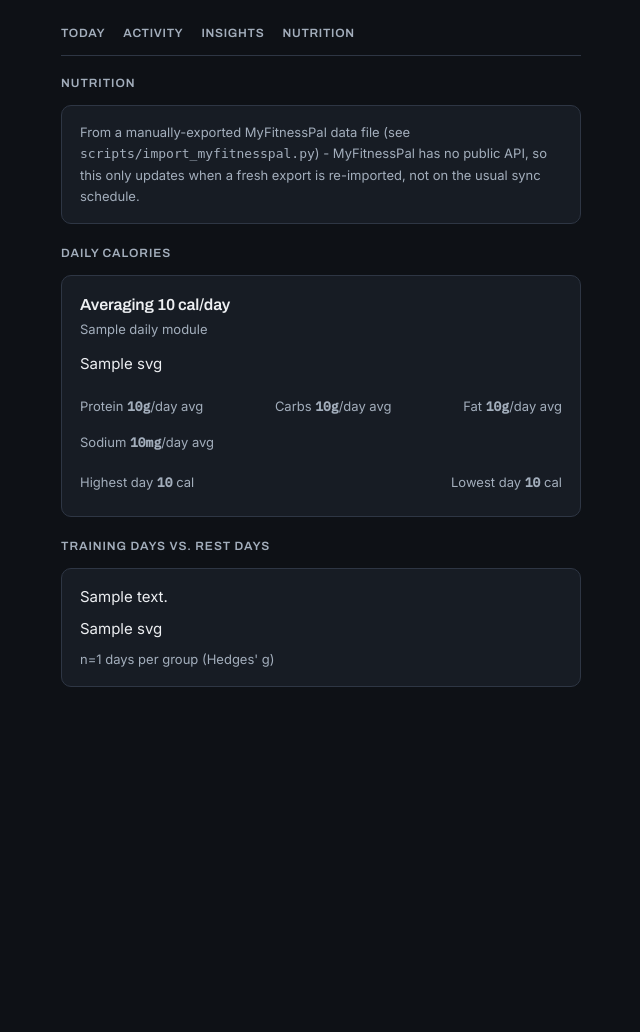
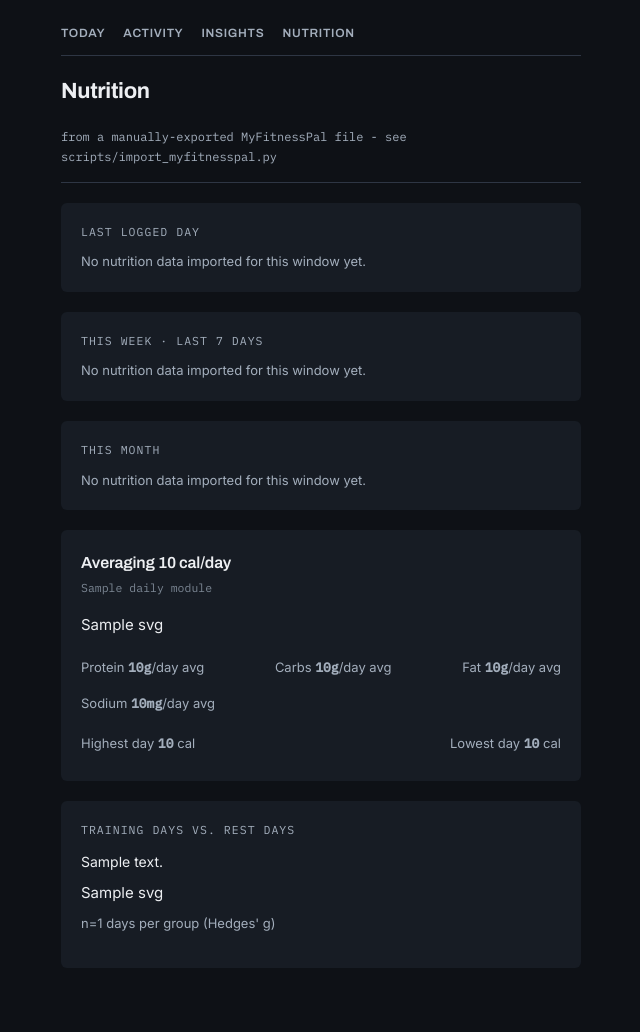
Before and after one commit to javad-aman/Fijjness, a FastAPI app: template webapp/templates/nutrition.html in a window 1280 px wide. Shown: the whole page, without its empty margins (319-959 px from the left). Before the commit the page ends 687 px from the top, so only its background shows below. Run offline with FastAPI, Linux system fonts and the light colour scheme; the template is opened without the code that fills it: most values are stand-ins (such as "Sample title", 1, 10 or a date in 2020); some libraries are stand-ins or nearby versions.

Commit message:
Expand Nutrition tab: full-width layout, all tracked nutrients, goal tracking
Nutrition tab now spans the full page (was the narrow single-column layout
Activity/Insights use), tracks every nutrient MyFitnessPal actually exports
(cholesterol, poly/mono/trans fat, and vitamin A/C + calcium + iron - the
last 4 come pre-computed as %DV by MyFitnessPal itself, not absolute
amounts), and shows each against a goal at three granularities: last
logged day, this week (rolling 7 days), and this calendar month to date.

Goals are a mix of the user's own explicit numbers (protein >=150g, sugar
<=60g, fat >=60g) and, where they didn't give one, the current FDA
Nutrition Facts label Daily Value (sodium, fiber, cholesterol, saturated
fat, potassium) - researched and verified against a live source rather
than assumed from training data (a first web search attempt returned
garbled numbers for saturated fat/fiber that didn't match the real FDA
figures, caught by cross-checking a second source). See goals.yaml's
nutrition section for the citation and which numbers are whose.

Also adds a remaining-week calorie catch-up calculation (same
remaining/days-remaining shape as the existing pace rails, applied to a
calendar week against the user's own avg-calorie target), and extends the
existing weight trend chart with a straight-line projection to the next
weight checkpoint (reusing the already-computed Theil-Sen rate + 90% CI,
not a new/invented model) - "Actual (logged)" vs. "Expected path" vs.
"Best / worst case", replacing the old single dashed line to target.

New nutrition_daily columns required a small idempotent migration
(_migrate_nutrition_daily in db.py, since CREATE TABLE IF NOT EXISTS is a
no-op on an already-existing table) - already run against both local and
production data via the existing importer.

```diff
--- a/webapp/charts.py
+++ b/webapp/charts.py
@@ -7,6 +7,8 @@
 stylesheet reliably enough to depend on here).
 """
 from __future__ import annotations
+
+from datetime import date as _date
 
 GROUND = "#0E1116"
 RAISE = "#1C222C"
@@ -45,7 +47,6 @@
 
 
 def _human_date(iso_str: str) -> str:
-    from datetime import date as _date
     d = _date.fromisoformat(iso_str)
     return f"{d.strftime('%b')} {d.day}"
 
@@ -263,11 +264,16 @@
     return "".join(parts)
 
 
-def weight_trend_svg(chart_series: list, checkpoint: dict, width: int = 900, height: int = 240) -> str:
-    """Raw readings as faint dots, EWMA as the emphasized line, a straight
-    trajectory to the checkpoint target, and (when available) a Theil-Sen
-    projection date range noted as text rather than drawn as false-precise
-    geometry. Y-axis never starts at zero - weight per spec §3."""
+def weight_trend_svg(chart_series: list, checkpoint: dict, projection: list = None,
+                      width: int = 900, height: int = 240) -> str:
+    """Raw readings as faint dots, EWMA as "Actual (logged)", and - when a
+    checkpoint and a real Theil-Sen rate exist - the projected path plus its
+    90% CI band as "Expected path" / "Best / worst case" (see
+    analytics.weight_projection_path: same rate already computed for the
+    single-arrival-date estimate, just drawn as a full straight-line path
+    instead of solved for one date). Y-axis never starts at zero - weight
+    per spec §3. Never draws a curve or shape the underlying rate doesn't
+    actually support."""
     if len(chart_series) < 2:
         return f"<svg width='{width}' height='{height}'></svg>"
 
@@ -275,46 +281,89 @@
     raw = [row["weight_lb"] for row in chart_series]
     ewma = [row["ewma"] for row in chart_series]
 
-    values = raw + ewma
+    values = list(raw) + list(ewma)
     if checkpoint:
-        values = values + [checkpoint["target"]]
+        values.append(checkpoint["target"])
+    if projection:
+        for p in projection:
+            values.extend([p["expected"], p["best"], p["worst"]])
     lo, hi = min(values), max(values)
     pad_val = (hi - lo) * 0.1 or 1
     lo, hi = lo - pad_val, hi + pad_val
 
-    pad_x, pad_top, pad_bottom = 8, 16, 22
+    legend_h = 22
+    pad_x, pad_top, pad_bottom = 8, 16 + legend_h, 22
     plot_w = width - 2 * pad_x
     plot_h = height - pad_top - pad_bottom
-    n = len(chart_series)
 
-    def xy(i, v):
-        x = pad_x + (i / (n - 1)) * plot_w
-        y = pad_top + plot_h - ((v - lo) / (hi - lo)) * plot_h
-        return x, y
+    start_d = _date.fromisoformat(dates[0])
+    end_d = _date.fromisoformat(projection[-1]["date"]) if projection else _date.fromisoformat(dates[-1])
+    total_days = max((end_d - start_d).days, 1)
+
+    def x_of(date_str: str) -> float:
+        d = _date.fromisoformat(date_str)
+        return pad_x + ((d - start_d).days / total_days) * plot_w
+
+    def y_of(v: float) -> float:
+        return pad_top + plot_h - ((v - lo) / (hi - lo)) * plot_h
 
     parts = [f"<svg viewBox='0 0 {width} {height}' preserveAspectRatio='none' style='width:100%;height:100%;display:block'>"]
     parts.append(f"<rect width='{width}' height='{height}' fill='{GROUND}'/>")
 
-    for i, v in enumerate(raw):
-        x, y = xy(i, v)
-        parts.append(f"<circle cx='{x:.1f}' cy='{y:.1f}' r='2' fill='{MUTED}' opacity='0.6'/>")
+    grid_step = max(round((hi - lo) / 4), 1)
+    g = (int(lo / grid_step) + 1) * grid_step
+    while g < hi:
+        gy = y_of(g)
+        parts.append(f"<line x1='{pad_x}' y1='{gy:.1f}' x2='{pad_x + plot_w:.1f}' y2='{gy:.1f}' stroke='{LINE_SOFT}' stroke-width='1'/>")
+        parts.append(f"<text x='{pad_x + plot_w + 4:.1f}' y='{gy + 3:.1f}' {FONT} font-size='9.5' fill='{DIM}'>{g}</text>")
+        g += grid_step
 
-    ewma_points = [xy(i, v) for i, v in enumerate(ewma)]
+    # ---- legend ----
+    legend_items = [("Actual (logged)", NEUTRAL, False)]
+    if projection:
+        legend_items.append(("Expected path", WARN, False))
+        legend_items.append(("Best / worst case", MUTED, True))
+    lx = pad_x
+    for label, color, dashed in legend_items:
+        parts.append(f"<line x1='{lx}' y1='10' x2='{lx + 16}' y2='10' stroke='{color}' stroke-width='2'" + (" stroke-dasharray='3,2'" if dashed else "") + "/>")
+        parts.append(f"<text x='{lx + 21}' y='13' {LABEL_FONT} font-size='10' fill='{MUTED}'>{_esc(label)}</text>")
+        lx += 21 + len(label) * 6 + 18
+
+    for row in chart_series:
+        x, y = x_of(row["date"]), y_of(row["weight_lb"])
+        tip = _tip([_human_date(row["date"]), f"{row['weight_lb']} lb logged"])
+        parts.append(f"<circle data-tip='{tip}' cx='{x:.1f}' cy='{y:.1f}' r='2.5' fill='{MUTED}' opacity='0.6'/>")
+
+    ewma_points = [(x_of(row["date"]), y_of(row["ewma"])) for row in chart_series]
     path = "M " + " L ".join(f"{x:.1f} {y:.1f}" for x, y in ewma_points)
     parts.append(f"<path d='{path}' fill='none' stroke='{NEUTRAL}' stroke-width='2'/>")
 
+    if projection:
+        for key, color, dashed in (("worst", MUTED, True), ("best", MUTED, True), ("expected", WARN, False)):
+            pts = [(x_of(p["date"]), y_of(p[key])) for p in projection]
+            path = "M " + " L ".join(f"{x:.1f} {y:.1f}" for x, y in pts)
+            dash = " stroke-dasharray='4,3'" if dashed else ""
+            parts.append(f"<path d='{path}' fill='none' stroke='{color}' stroke-width='1.5' opacity='0.85'{dash}/>")
+            for p in projection:
+                x, y = x_of(p["date"]), y_of(p[key])
+                tip = _tip([_human_date(p["date"]), f"{key}: {p[key]} lb"])
+                parts.append(f"<circle data-tip='{tip}' cx='{x:.1f}' cy='{y:.1f}' r='2' fill='{color}' opacity='0'/>")
+        last = projection[-1]
+        last_x, last_y, last_expected = x_of(last["date"]), y_of(last["expected"]), last["expected"]
+        parts.append(f"<text x='{last_x:.1f}' y='{last_y - 8:.1f}' {FONT} font-size='11' fill='{WARN}' text-anchor='end'>{last_expected}</text>")
+
     if checkpoint:
-        x0, y0 = xy(n - 1, ewma[-1])
-        target_x = width - pad_x
-        target_y = pad_top + plot_h - ((checkpoint["target"] - lo) / (hi - lo)) * plot_h
-        parts.append(f"<line x1='{x0:.1f}' y1='{y0:.1f}' x2='{target_x:.1f}' y2='{target_y:.1f}' stroke='{MUTED}' stroke-width='1' stroke-dasharray='3,3'/>")
-        parts.append(f"<text x='{target_x:.1f}' y='{target_y - 6:.1f}' {LABEL_FONT} font-size='9' fill='{MUTED}' text-anchor='end'>target {checkpoint['target']} · {_esc(checkpoint['date'])}</text>")
+        target_x = x_of(checkpoint["date"]) if projection else pad_x + plot_w
+        target_y = y_of(checkpoint["target"])
+        parts.append(f"<circle cx='{target_x:.1f}' cy='{target_y:.1f}' r='3' fill='none' stroke='{TEXT}' stroke-width='1.5'/>")
+        parts.append(f"<text x='{target_x:.1f}' y='{target_y - 8:.1f}' {LABEL_FONT} font-size='9' fill='{MUTED}' text-anchor='end'>target {checkpoint['target']} · {_esc(_human_date(checkpoint['date']))}</text>")
 
-    last_x, last_y = xy(n - 1, ewma[-1])
-    parts.append(f"<text x='{last_x:.1f}' y='{last_y - 10:.1f}' {FONT} font-size='12' fill='{TEXT}' text-anchor='end'>{ewma[-1]:.1f}</text>")
+    last_actual = ewma_points[-1]
+    parts.append(f"<text x='{last_actual[0]:.1f}' y='{last_actual[1] - 10:.1f}' {FONT} font-size='12' fill='{TEXT}' text-anchor='end'>{ewma[-1]:.1f}</text>")
 
-    parts.append(f"<text x='{pad_x}' y='{height - 6}' {LABEL_FONT} font-size='9' fill='{MUTED}'>{_esc(dates[0])}</text>")
-    parts.append(f"<text x='{pad_x + plot_w:.1f}' y='{height - 6}' {LABEL_FONT} font-size='9' fill='{MUTED}' text-anchor='end'>{_esc(dates[-1])}</text>")
+    parts.append(f"<text x='{pad_x}' y='{height - 6}' {LABEL_FONT} font-size='9' fill='{MUTED}'>{_esc(_human_date(dates[0]))}</text>")
+    end_label_date = projection[-1]["date"] if projection else dates[-1]
+    parts.append(f"<text x='{pad_x + plot_w:.1f}' y='{height - 6}' {LABEL_FONT} font-size='9' fill='{MUTED}' text-anchor='end'>{_esc(_human_date(end_label_date))}</text>")
 
     parts.append("</svg>")
     return "".join(parts)
--- a/webapp/main.py
+++ b/webapp/main.py
@@ -357,7 +357,7 @@
             })
         else:
             weight_module.update({
-                "svg": charts.weight_trend_svg(wt["chart_series"], wt["checkpoint"]),
+                "svg": charts.weight_trend_svg(wt["chart_series"], wt["checkpoint"], wt.get("projection")),
                 "trend_weight_lb": wt["trend_weight_lb"],
                 "rate_lb_per_week": wt["rate_lb_per_week"],
                 "checkpoint": wt["checkpoint"],
@@ -495,10 +495,22 @@
         conn.close()
 
 
+def _nutrient_window_display(conn, goals: dict, window: str) -> dict:
+    summary = analytics.nutrition_window_summary(conn, goals, window)
+    if summary["state"] != "full":
+        return summary
+    for n in summary["nutrients"]:
+        n["fill_pct"] = round(min(n["value"] / n["goal"], 1) * 100, 1) if n["goal"] else 0
+    return summary
+
+
 @app.get("/nutrition", response_class=HTMLResponse)
 def nutrition(request: Request):
     conn = db.get_connection()
     try:
+        windows = {w: _nutrient_window_display(conn, config.GOALS, w) for w in ("day", "week", "month")}
+        catch_up = analytics.calorie_catch_up(conn, config.GOALS)
+
         daily = analytics.nutrition_daily_series(conn)
         meals = analytics.meal_breakdown(conn)
         protein = analytics.protein_per_bodyweight(conn)
@@ -555,6 +567,8 @@
             "nutrition.html",
             {
                 "active_page": "nutrition",
+                "windows": windows,
+                "catch_up": catch_up,
                 "daily_module": daily_module,
                 "meals_module": meals_module,
                 "protein_module": protein_module,
--- a/webapp/templates/base.html
+++ b/webapp/templates/base.html
@@ -10,7 +10,7 @@
   <link rel="stylesheet" href="/static/style.css">
 </head>
 <body>
-  <div class="container {{ 'container--wide' if active_page == 'today' else '' }}">
+  <div class="container {{ 'container--wide' if active_page in ('today', 'nutrition') else '' }}">
     <nav class="topnav">
       <a href="/" class="{{ 'active' if active_page == 'today' else '' }}">Today</a>
       <a href="/activity" class="{{ 'active' if active_page == 'activity' else '' }}">Activity</a>
--- a/webapp/templates/nutrition.html
+++ b/webapp/templates/nutrition.html
@@ -3,29 +3,65 @@
 
 {% block content %}
 
-<div class="eyebrow" style="margin-bottom: 12px;">Nutrition</div>
-<div class="card">
-  <p class="compare" style="margin: 0;">
-    From a manually-exported MyFitnessPal data file (see
-    <code>scripts/import_myfitnesspal.py</code>) - MyFitnessPal has no public
-    API, so this only updates when a fresh export is re-imported, not on the
-    usual sync schedule.
-  </p>
+<div class="header">
+  <div class="date">Nutrition</div>
+  <div class="through">from a manually-exported MyFitnessPal file - see scripts/import_myfitnesspal.py</div>
 </div>
 
+<div class="grid">
+
+  {% for w_key, w_title in (('day', 'Last logged day'), ('week', 'This week · last 7 days'), ('month', 'This month')) %}
+  {% set w = windows[w_key] %}
+  <div class="card c4">
+    <div class="eyebrow" style="margin-bottom: 4px;">{{ w_title }}</div>
+    {% if w.state != 'full' %}
+    <p class="compare" style="margin: 10px 0 0;">No nutrition data imported for this window yet.</p>
+    {% else %}
+    <div class="chart-sub" style="margin-bottom: 10px;">{{ w.range_label }} · {{ w.n_days }} day{{ 's' if w.n_days != 1 else '' }} logged</div>
+
+    <div class="nutrient-row">
+      <div class="nutrient-row-head">
+        <span class="label">Calories{{ ' /day avg' if w.is_average else '' }}</span>
+        <span class="nutrient-val">{{ "{:,}".format(w.calories.value) }}{% if w.calories.target %} <span class="compare">/ {{ "{:,}".format(w.calories.target) }} target</span>{% endif %}</span>
+      </div>
+      {% if w.calories.target %}
+      <div class="nutrient-track"><div class="nutrient-fill {{ 'good' if w.calories.value <= w.calories.target else 'under' }}" style="width: {{ [w.calories.value / w.calories.target * 100, 100] | min }}%"></div></div>
+      {% endif %}
+    </div>
+
+    {% if w_key == 'week' and catch_up %}
+    <p class="compare" style="margin: 10px 0 14px; font-size: 12.5px;">
+      To hold a {{ catch_up.target }}/day average this week: ~<b class="mono">{{ "{:,}".format(catch_up.required_avg_remaining) }}</b>/day
+      for the remaining {{ catch_up.days_remaining }} day{{ 's' if catch_up.days_remaining != 1 else '' }}
+      {% if not catch_up.fully_logged %}<br>({{ catch_up.n_logged }} of {{ catch_up.days_elapsed }} days logged so far this week - rough estimate){% endif %}
+    </p>
+    {% endif %}
+
+    <div style="margin-top: 14px;">
+      {% for n in w.nutrients %}
+      <div class="nutrient-row">
+        <div class="nutrient-row-head">
+          <span class="label">{{ n.label }}</span>
+          <span class="nutrient-val {{ n.status }}">{{ n.value }}{{ n.unit }} {{ '≥' if n.direction == 'min' else '≤' }} {{ n.goal }}{{ n.unit }}</span>
+        </div>
+        <div class="nutrient-track"><div class="nutrient-fill {{ n.status }}" style="width: {{ n.fill_pct }}%"></div></div>
+      </div>
+      {% endfor %}
+    </div>
+    {% endif %}
+  </div>
+  {% endfor %}
+
   {% if daily_module.state == 'insufficient' %}
-<div class="eyebrow" style="margin-bottom: 12px; margin-top: 20px;">Daily calories</div>
-<div class="card">
+  <div class="card c8">
+    <div class="eyebrow" style="margin-bottom: 12px;">Daily calories</div>
     <p class="compare" style="margin: 0;">No nutrition data imported yet.</p>
   </div>
   {% else %}
-<div class="eyebrow" style="margin-bottom: 12px; margin-top: 20px;">Daily calories</div>
-<div class="card">
-  <p class="chart-title" style="margin: 0 0 2px;">
-    Averaging {{ "{:,}".format(daily_module.avg_calories) }} cal/day
-  </p>
-  <p class="compare" style="margin: 0 0 12px;">{{ daily_module.subtitle }}</p>
-  {{ daily_module.svg | safe }}
+  <div class="card c8">
+    <div class="chart-title">Averaging {{ "{:,}".format(daily_module.avg_calories) }} cal/day</div>
+    <div class="chart-sub">{{ daily_module.subtitle }}</div>
+    <div class="chart-frame">{{ daily_module.svg | safe }}</div>
     <div class="row" style="margin-top: 14px; flex-wrap: wrap; gap: 14px;">
       <span class="compare">Protein <b class="mono">{{ daily_module.avg_protein }}g</b>/day avg</span>
       <span class="compare">Carbs <b class="mono">{{ daily_module.avg_carbs }}g</b>/day avg</span>
@@ -40,50 +76,45 @@
   {% endif %}
 
   {% if meals_module.state == 'full' %}
-<div class="eyebrow" style="margin-bottom: 12px; margin-top: 20px;">Where calories come from</div>
-<div class="card">
-  <p class="compare" style="margin: 0 0 12px;">Share of total calories by meal, across the whole imported window</p>
+  <div class="card c6">
+    <div class="eyebrow" style="margin-bottom: 4px;">Where calories come from</div>
+    <div class="chart-sub" style="margin-top: 6px;">Share of total calories by meal, across the whole imported window</div>
     {{ meals_module.svg | safe }}
   </div>
   {% endif %}
 
   {% if protein_module.state == 'full' %}
-<div class="eyebrow" style="margin-bottom: 12px; margin-top: 20px;">Protein per pound of bodyweight</div>
-<div class="card">
-  <p class="chart-title" style="margin: 0 0 2px;">{{ protein_module.current }} g/lb most recent · {{ protein_module.avg }} g/lb average</p>
-  <p class="compare" style="margin: 0 0 12px;">Daily protein logged divided by same-day (or nearest prior) weight - your own trend, no external target implied</p>
+  <div class="card c6">
+    <div class="chart-title">{{ protein_module.current }} g/lb most recent · {{ protein_module.avg }} g/lb average</div>
+    <div class="chart-sub">Protein per pound of bodyweight - your own trend, no external target implied</div>
     {{ protein_module.svg | safe }}
   </div>
   {% endif %}
 
   {% if weight_cal_module.state == 'full' %}
-<div class="eyebrow" style="margin-bottom: 12px; margin-top: 20px;">Weight and calories, side by side</div>
-<div class="card">
-  <p class="compare" style="margin: 0 0 12px;">
-    Visual comparison only - not enough history yet for a statistically meaningful
-    relationship between the two, so none is claimed here.
-  </p>
+  <div class="card c8">
+    <div class="eyebrow" style="margin-bottom: 4px;">Weight and calories, side by side</div>
+    <div class="chart-sub" style="margin-top: 6px;">Visual comparison only - not enough history yet for a statistically meaningful relationship, so none is claimed here</div>
     {{ weight_cal_module.svg | safe }}
   </div>
   {% endif %}
 
-<div class="eyebrow" style="margin-bottom: 12px; margin-top: 20px;">Training days vs. rest days</div>
+  <div class="card c4">
+    <div class="eyebrow" style="margin-bottom: 12px;">Training days vs. rest days</div>
     {% if comparison_cards %}
     {% for c in comparison_cards %}
-<div class="card">
-  <p style="margin: 0 0 8px;">{{ c.description }}</p>
+    <p style="margin: 0 0 8px; font-size: 14px;">{{ c.description }}</p>
     {{ c.svg | safe }}
-  <p class="compare" style="margin: 8px 0 0;">n={{ c.n_effective }} days per group (Hedges' g)</p>
-</div>
+    <p class="compare" style="margin: 8px 0 14px;">n={{ c.n_effective }} days per group (Hedges' g)</p>
     {% endfor %}
     {% else %}
-<div class="card">
     <p class="compare" style="margin: 0;">
       Not enough nutrition history yet to compare training days against rest days
-    reliably (needs at least 10 days logged in each group). This isn't a broken
-    page - keep importing fresh exports and check back.
+      reliably (needs at least 10 days logged in each group). Keep importing fresh
+      exports and check back.
     </p>
+    {% endif %}
   </div>
-{% endif %}
 
+</div>
 {% endblock %}
```
Also changed, not shown: config/goals.yaml (+23 -0 lines), garmin_tracker/analytics.py (+185 -0 lines), garmin_tracker/db.py (+39 -1 lines), scripts/import_myfitnesspal.py (+11 -0 lines), webapp/static/style.css (+31 -0 lines). Lines whose indentation alone changed are shown as unchanged.
